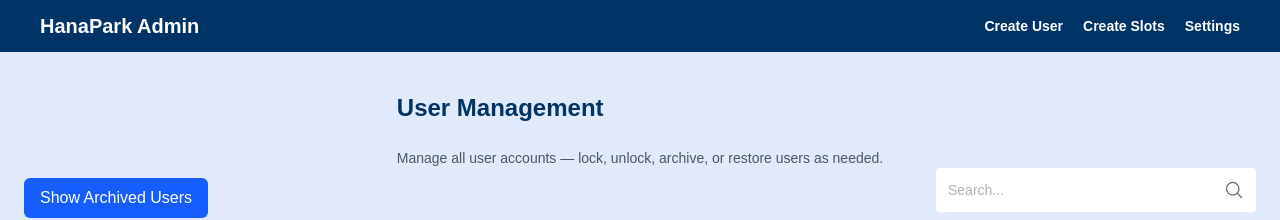
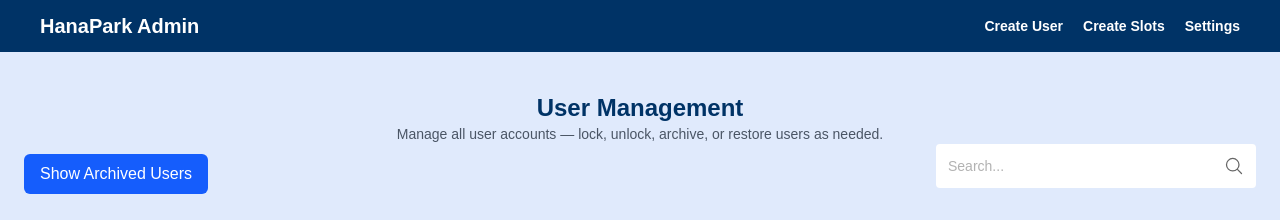
Before and after one commit to prodby-david/Capstone-Project-HanaPark-, a React (Vite) app in the folder client/: page /users-lists in a window 1280 px wide. Shown: the top 220 px of the page. Built offline with nearby package versions, Linux system fonts and the light colour scheme; no server answers; sample sign-in values are in the browser's storage.

Commit message:
fix: fix the archived and vice versa

```diff
--- a/client/src/pages/admin/userlist.jsx
+++ b/client/src/pages/admin/userlist.jsx
@@ -204,8 +204,8 @@ const UserList = () => {
       <AdminHeader />
 
       <div className="flex flex-col items-center mt-10 px-4 sm:px-6 ">
-        <div>
-          <h2 className="text-2xl font-bold text-color mb-6">User Management</h2>
+        <div className='text-center'>
+          <h2 className="text-2xl font-bold text-color">User Management</h2>
            <p className="text-gray-600 text-sm">
               Manage all user accounts — lock, unlock, archive, or restore users as needed.
             </p>
```
